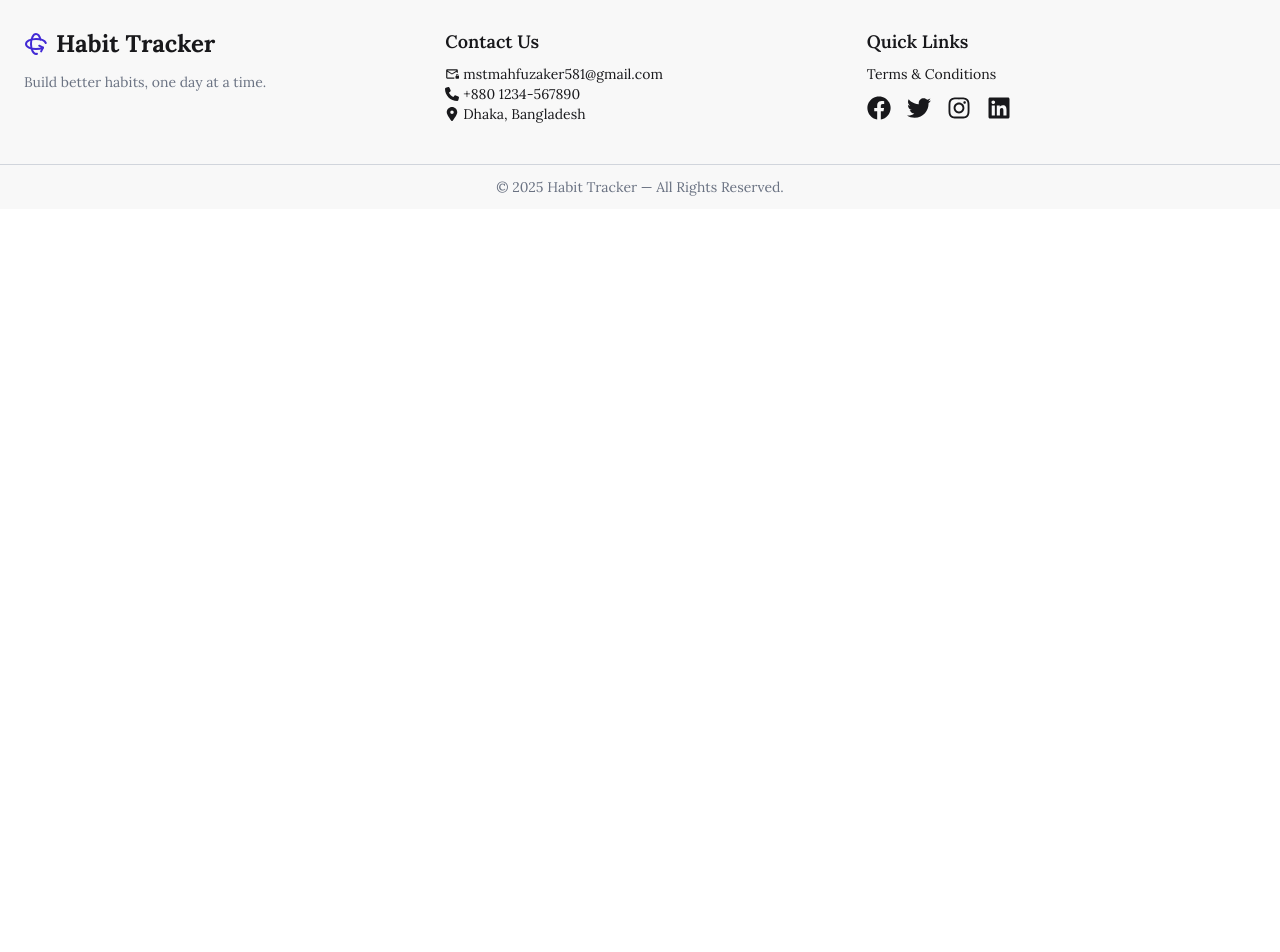
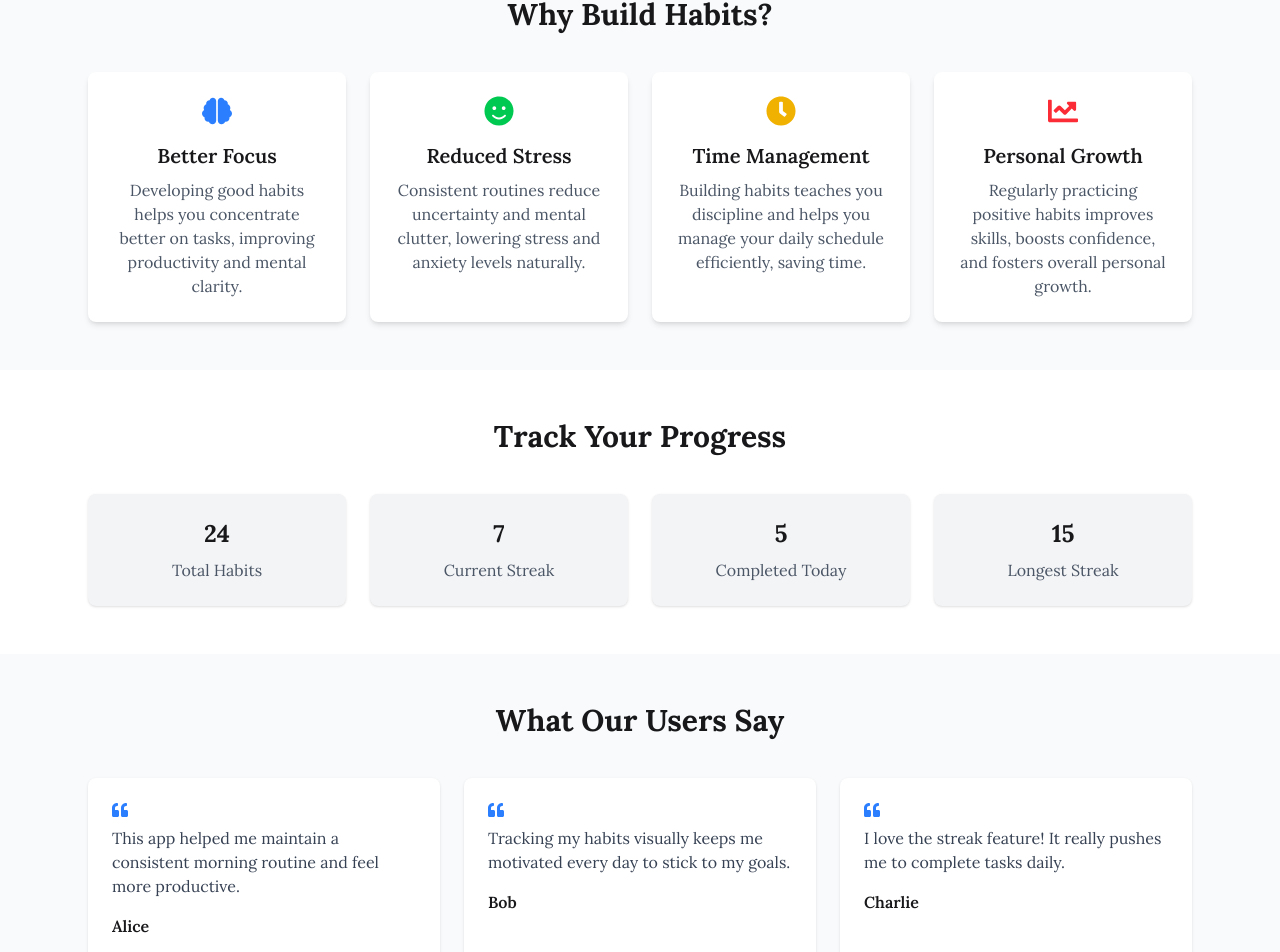
Before and after one commit to MstMahfuzaAkter/Habit-Tracker-Client, a React (Vite) app: page / in a window 1280 px wide. Shown: the part 915-1867 px from the top of the page. Before the commit the page ends 1124 px from the top, so only its background shows below. Built offline with nearby package versions, Linux system fonts and the light colour scheme; no server answers.

Commit message:
added homepages section

```diff
--- /dev/null
+++ b/src/Components/ProgressStats.jsx
@@ -0,0 +1,43 @@
+import React from "react";
+import { motion } from "framer-motion";
+
+const stats = [
+  { title: "Total Habits", value: 24 },
+  { title: "Current Streak", value: 7 },
+  { title: "Completed Today", value: 5 },
+  { title: "Longest Streak", value: 15 },
+];
+
+const ProgressState = () => {
+  return (
+    <section className="py-12 bg-white">
+      <div className="max-w-6xl mx-auto px-6">
+        <motion.h2
+          className="text-3xl font-bold text-center mb-10"
+          initial={{ opacity: 0, y: -50 }}
+          animate={{ opacity: 1, y: 0 }}
+          transition={{ duration: 0.6 }}
+        >
+          Track Your Progress
+        </motion.h2>
+        <div className="grid grid-cols-1 md:grid-cols-4 gap-6">
+          {stats.map((stat, index) => (
+            <motion.div
+              key={index}
+              className="bg-gray-100 rounded-lg p-6 text-center shadow hover:shadow-lg transition"
+              whileHover={{ scale: 1.05 }}
+              initial={{ opacity: 0, y: 50 }}
+              animate={{ opacity: 1, y: 0 }}
+              transition={{ duration: 0.5, delay: index * 0.2 }}
+            >
+              <h3 className="text-2xl font-bold mb-2">{stat.value}</h3>
+              <p className="text-gray-600">{stat.title}</p>
+            </motion.div>
+          ))}
+        </div>
+      </div>
+    </section>
+  );
+};
+
+export default ProgressState;
--- /dev/null
+++ b/src/Components/UserFeedback.jsx
@@ -0,0 +1,55 @@
+import React from "react";
+import { motion } from "framer-motion";
+import { FaQuoteLeft } from "react-icons/fa";
+
+const testimonials = [
+  {
+    name: "Alice",
+    feedback: "This app helped me maintain a consistent morning routine and feel more productive.",
+  },
+  {
+    name: "Bob",
+    feedback: "Tracking my habits visually keeps me motivated every day to stick to my goals.",
+  },
+  {
+    name: "Charlie",
+    feedback: "I love the streak feature! It really pushes me to complete tasks daily.",
+  },
+];
+
+const UserFeedback = () => {
+  return (
+    <section className="py-12 bg-gray-50">
+      <div className="max-w-6xl mx-auto px-6">
+        <motion.h2
+          className="text-3xl font-bold text-center mb-10"
+          initial={{ opacity: 0, y: -50 }}
+          whileInView={{ opacity: 1, y: 0 }}
+          viewport={{ once: true }}
+          transition={{ duration: 0.6 }}
+        >
+          What Our Users Say
+        </motion.h2>
+        <div className="grid grid-cols-1 md:grid-cols-3 gap-6">
+          {testimonials.map((t, index) => (
+            <motion.div
+              key={index}
+              className="bg-white p-6 rounded-lg shadow hover:shadow-lg transition"
+              whileHover={{ scale: 1.05 }}
+              initial={{ opacity: 0, y: 50 }}
+              whileInView={{ opacity: 1, y: 0 }}
+              viewport={{ once: true }}
+              transition={{ duration: 0.5, delay: index * 0.2 }}
+            >
+              <FaQuoteLeft className="text-blue-500 mb-2" />
+              <p className="text-gray-700 mb-4">{t.feedback}</p>
+              <h4 className="font-semibold">{t.name}</h4>
+            </motion.div>
+          ))}
+        </div>
+      </div>
+    </section>
+  );
+};
+
+export default UserFeedback;
--- /dev/null
+++ b/src/Components/WhyBuildHabits.jsx
@@ -0,0 +1,53 @@
+import React from "react";
+import { FaBrain, FaSmile, FaClock, FaChartLine } from "react-icons/fa";
+
+const benefits = [
+    {
+        icon: <FaBrain size={30} className="text-blue-500" />,
+        title: "Better Focus",
+        description:
+            "Developing good habits helps you concentrate better on tasks, improving productivity and mental clarity.",
+    },
+    {
+        icon: <FaSmile size={30} className="text-green-500" />,
+        title: "Reduced Stress",
+        description:
+            "Consistent routines reduce uncertainty and mental clutter, lowering stress and anxiety levels naturally.",
+    },
+    {
+        icon: <FaClock size={30} className="text-yellow-500" />,
+        title: "Time Management",
+        description:
+            "Building habits teaches you discipline and helps you manage your daily schedule efficiently, saving time.",
+    },
+    {
+        icon: <FaChartLine size={30} className="text-red-500" />,
+        title: "Personal Growth",
+        description:
+            "Regularly practicing positive habits improves skills, boosts confidence, and fosters overall personal growth.",
+    },
+];
+
+const WhyBuildHabits = () => {
+    return (
+        <section className="py-12 bg-gray-50">
+            <div className="max-w-6xl mx-auto px-6">
+                <h2 className="text-3xl font-bold text-center mb-10">Why Build Habits?</h2>
+                <div className="grid grid-cols-1 md:grid-cols-2 lg:grid-cols-4 gap-6">
+                    {benefits.map((benefit, index) => (
+                        <div
+                            key={index}
+                            className="bg-white shadow-md rounded-lg p-6 flex flex-col items-center text-center hover:shadow-xl transition"
+                        >
+                            <div className="mb-4">{benefit.icon}</div>
+                            <h3 className="text-xl font-semibold mb-2">{benefit.title}</h3>
+                            <p className="text-gray-600">{benefit.description}</p>
+                        </div>
+                    ))}
+                </div>
+            </div>
+        </section>
+    );
+};
+
+export default WhyBuildHabits;
--- a/src/pages/Home/Home.jsx
+++ b/src/pages/Home/Home.jsx
@@ -1,12 +1,18 @@
 import React from 'react';
 import HeroSlider from '../../Components/HeroSlider';
 import PublicHabits from '../../Components/publicHabit';
+import WhyBuildHabits from '../../Components/WhyBuildHabits';
+import ProgressState from '../../Components/ProgressStats';
+import UserFeedback from '../../Components/UserFeedback';
 
 const Home = () => {
     return (
         <div>
             <HeroSlider></HeroSlider>
             <PublicHabits></PublicHabits>
+            <WhyBuildHabits></WhyBuildHabits>
+            <ProgressState></ProgressState>
+            <UserFeedback></UserFeedback>
         </div>
     );
 };
```
